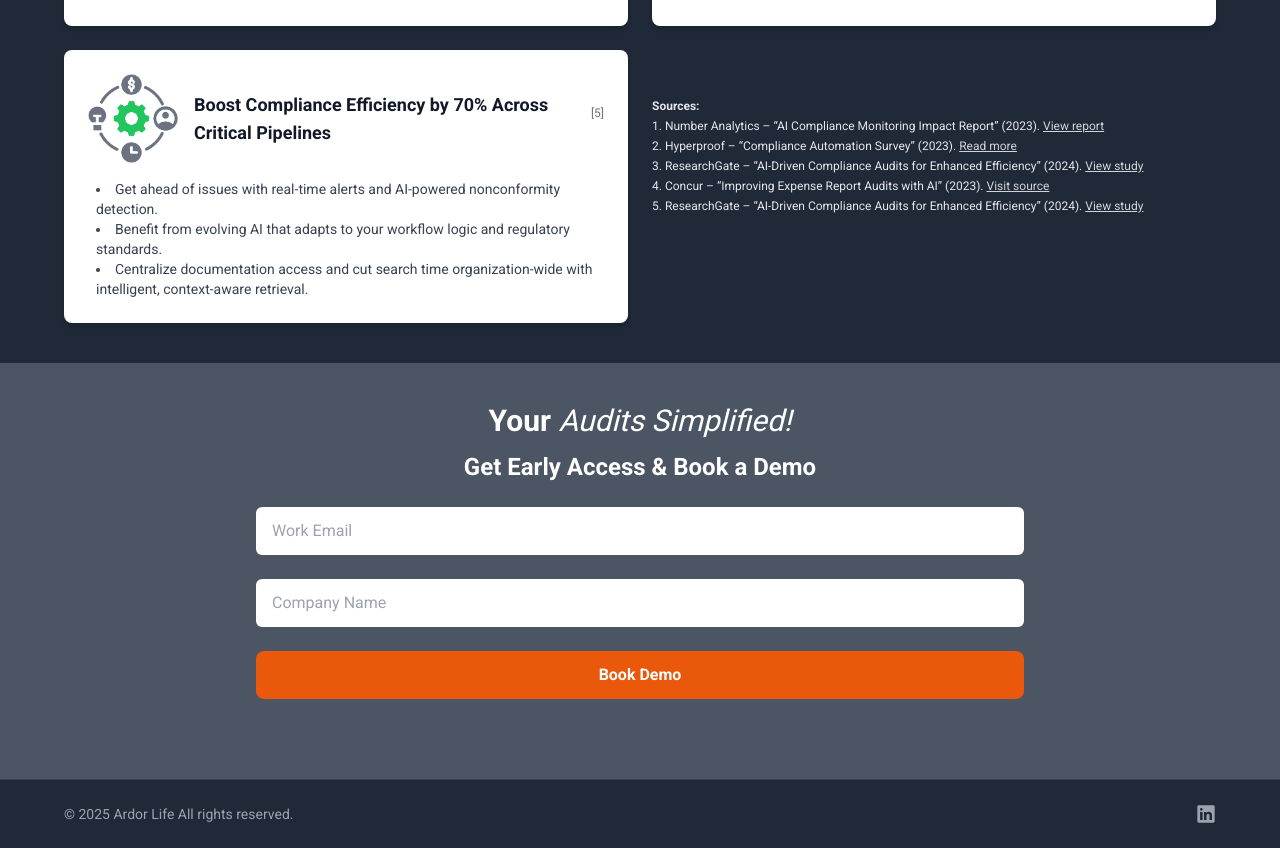
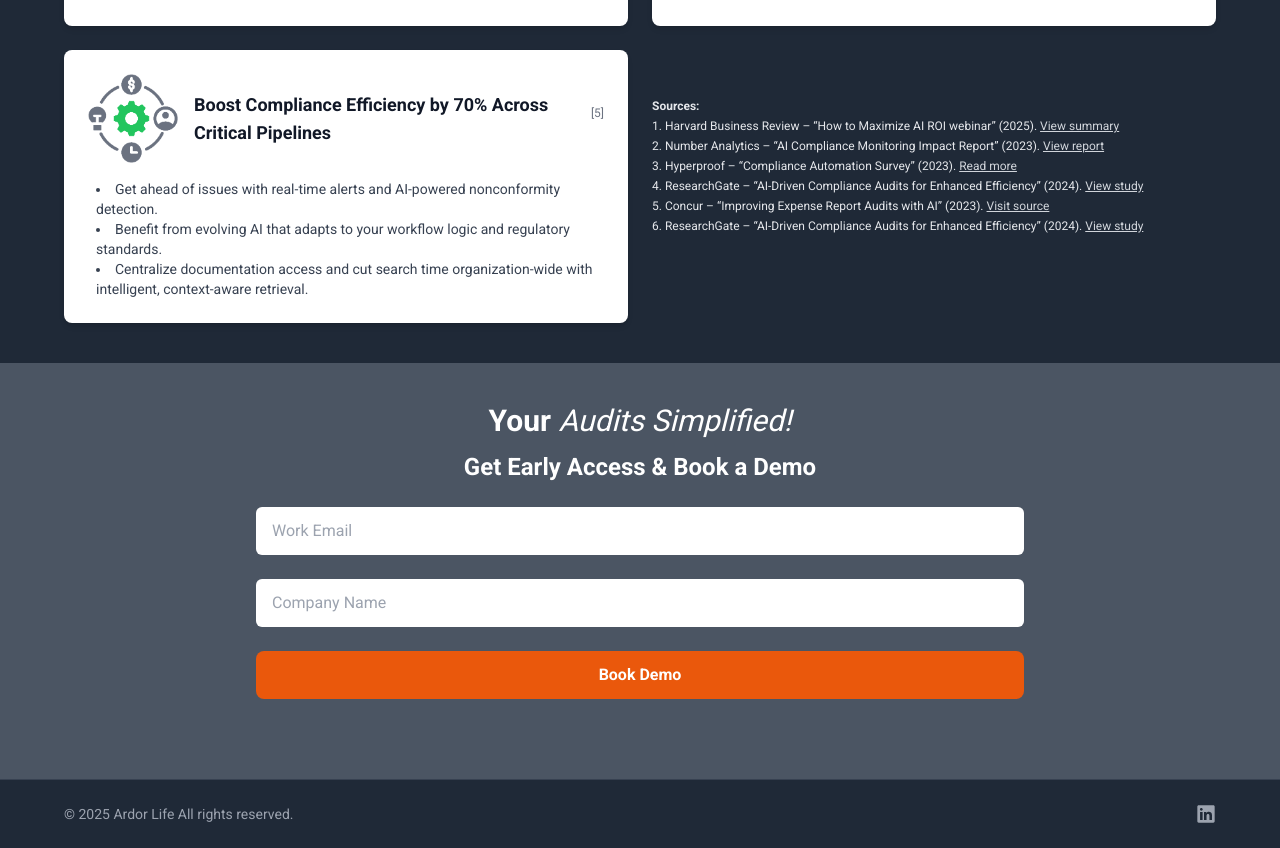
Before and after one commit to deepsun80/aidit-landing-page, a Next.js app: page / in a window 1280 px wide. Shown: the part 1266-2114 px from the top of the page. Built offline with nearby package versions, Linux system fonts and the light colour scheme.

Commit message:
add reference

```diff
--- a/src/app/page.tsx
+++ b/src/app/page.tsx
@@ -247,6 +247,18 @@ export default function HomePage() {
               <p className='mb-1 font-semibold'>Sources:</p>
               <ol className='list-decimal list-inside space-y-1'>
                 <li>
+                  Harvard Business Review – “How to Maximize AI ROI webinar”
+                  (2025).{' '}
+                  <a
+                    href='https://www.nice.com/lps/rpcs-hbr?utm_campaign=NL_Q225_EN_PLT_GLOB_250831_ODW_RPCS-HBR-ROI-AI-Process-MGMT&utm_source=meta&utm_medium=cpc&utm_content=0367529&utm_detail=dentsu-lal-glob&fbclid=IwZXh0bgNhZW0BMABhZGlkAaseYJpYvPgBHoifKFClrtOod1xpsUY6wh3gGRErtORzRwJonLmZ4Nxmj3BdNLw5frqXwF7r_aem_5OpWPhdCE-Eg3O13obiZGw&utm_id=120215616744490616&utm_term=120223214891220616'
+                    className='underline text-gray-300'
+                    target='_blank'
+                    rel='noopener noreferrer'
+                  >
+                    View summary
+                  </a>
+                </li>
+                <li>
                   Number Analytics – “AI Compliance Monitoring Impact Report”
                   (2023).{' '}
                   <a
```
